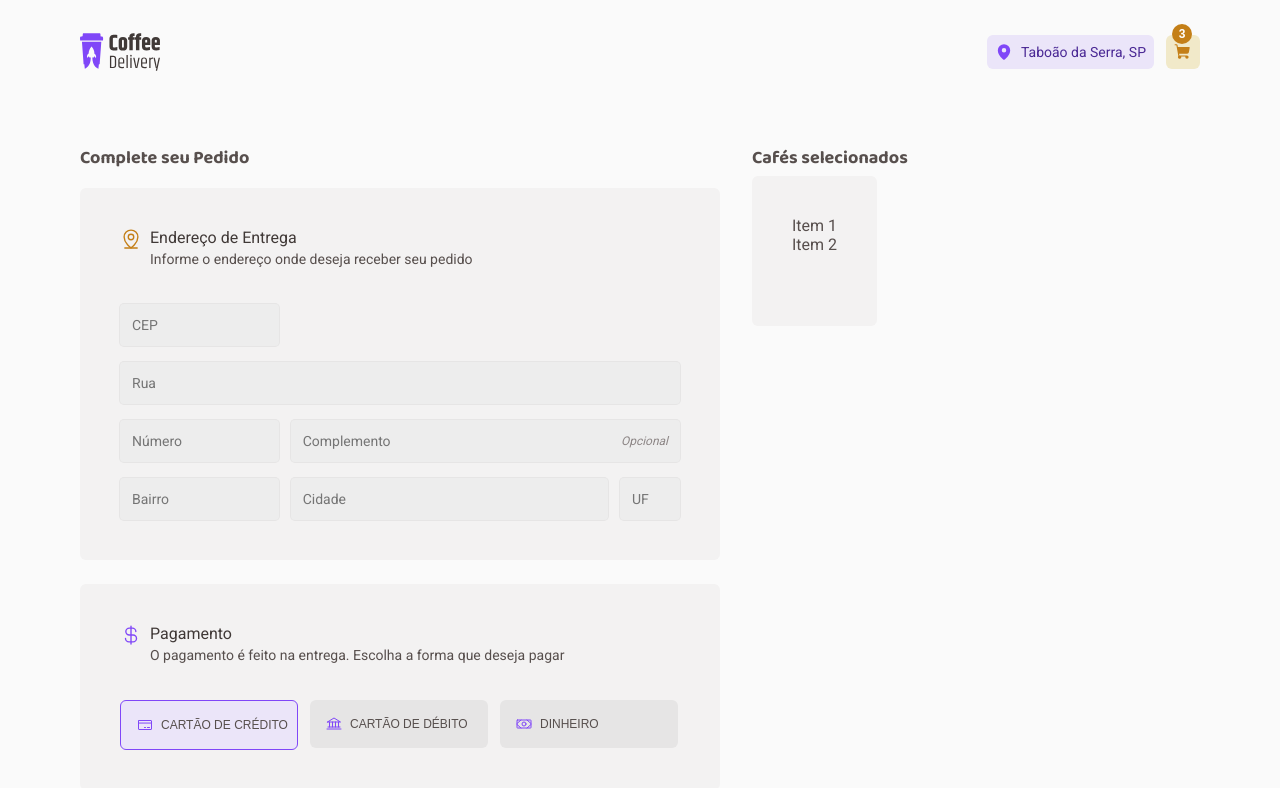
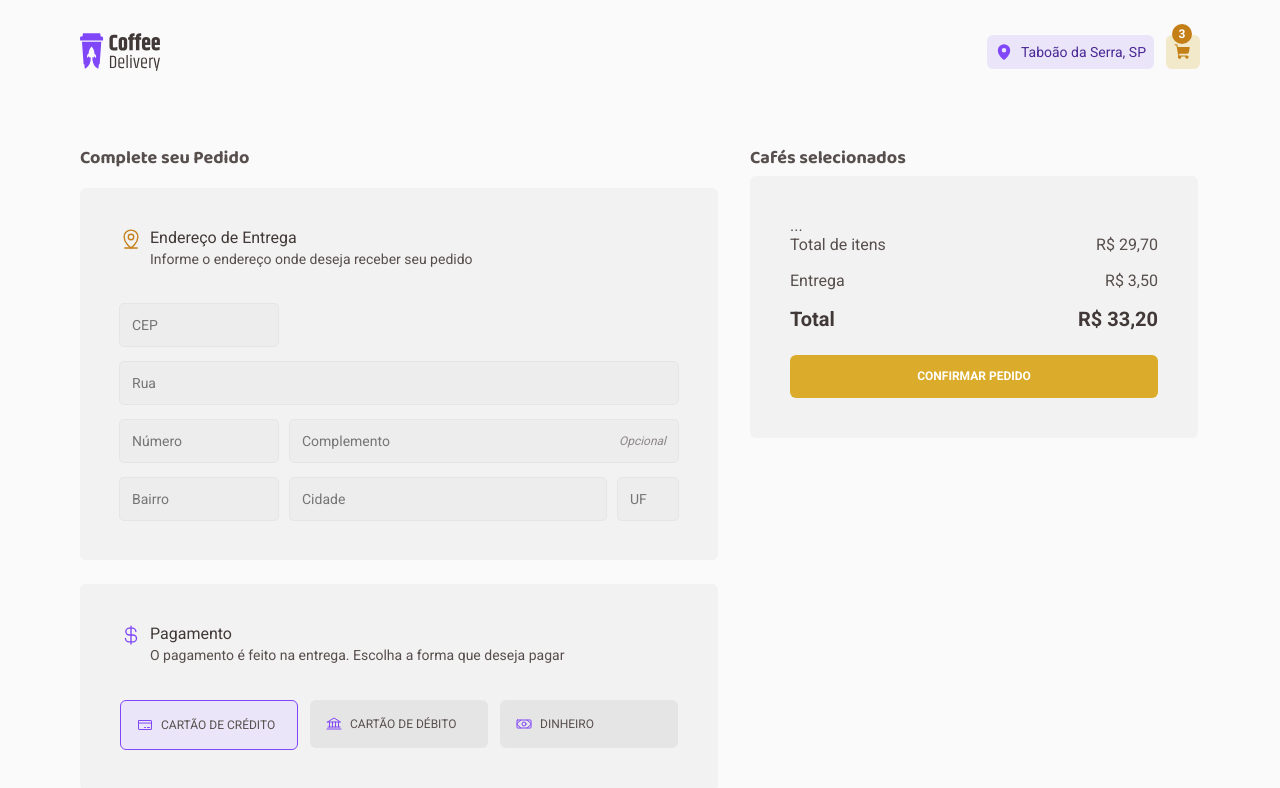
Before and after one commit to rogerrm95/coffee-delivery, a React (Vite) app: page /checkout in a window 1280 px wide. Shown: the top 788 px of the page. Built offline with nearby package versions, Linux system fonts and the light colour scheme.

Commit message:
add: Page - Checkout (Layout) #2

```diff
--- a/src/pages/Checkout/index.tsx
+++ b/src/pages/Checkout/index.tsx
@@ -15,7 +15,10 @@ import {
   HeaderFormAddress,
   HeaderPayment,
   PaymentMethodButtons,
+  CoffeSeleted,
 } from './styles'
+
+import { coffeesList } from '../../utils/coffeeList'
 
 export function Checkout() {
   return (
@@ -91,13 +94,21 @@ export function Checkout() {
 
         <div className="purchase-details">
           <ul>
-            <li>Item 1</li>
-            <li>Item 2</li>
+            <CoffeSeleted>...</CoffeSeleted>
           </ul>
 
           <div>
+            <span>Total de itens</span> <span>R$ 29,70</span>
+            <span>Entrega</span> <span>R$ 3,50</span>
+            <span>
+              <strong>Total</strong>
+            </span>
+            <span>
+              <strong>R$ 33,20</strong>
+            </span>
+          </div>
 
-          </div>
+          <button>Confirmar pedido</button>
         </div>
       </CartStorage>
     </CheckoutContainer>
--- a/src/pages/Checkout/styles.ts
+++ b/src/pages/Checkout/styles.ts
@@ -197,21 +197,82 @@ export const PaymentMethodButtons = styled.div`
 // Carrinho de compras //
 export const CartStorage = styled.section`
   width: 100%;
-  max-width: 28rem;
 
   display: flex;
   flex-direction: column;
   align-items: flex-start;
 
   .purchase-details {
+    width: 100%;
     padding: 2.5rem;
 
     display: flex;
     flex-direction: column;
-    align-items: center;
-    gap: 2rem;
+    justify-content: space-between;
 
     border-radius: 6px;
     background: ${(props) => props.theme.colors['brown-200']};
+
+    // Preços //
+    div {
+      display: grid;
+      grid-template-columns: 1fr 1fr;
+      grid-template-rows: repeat(3, 1fr);
+      gap: 0.75rem;
+      justify-content: space-between;
+
+      & span:nth-child(even) {
+        text-align: right;
+      }
+
+      & span strong {
+        font-weight: 700;
+        font-size: 1.25rem;
+        color: ${(props) => props.theme.colors['brown-800']};
+      }
+    }
+
+    // Confirmar pedido //
+    button {
+      margin-top: 1.5rem;
+      padding: 0.75rem 0.5rem;
+
+      display: flex;
+      align-items: center;
+      justify-content: center;
+      border-radius: 6px;
+
+      font-weight: 700;
+      font-size: 0.75rem;
+      line-height: 160%;
+
+      background: ${(props) => props.theme.colors.yellow};
+      color: ${(props) => props.theme.colors.white};
+      text-transform: uppercase;
+      cursor: pointer;
+
+      transition: background-color 0.3s;
+
+      &:hover {
+        background: ${(props) => props.theme.colors['yellow-dark']};
+      }
+    }
+
+    // Desktop //
+    @media (min-width: 1120px) {
+      & {
+        max-width: 28rem;
+      }
+    }
   }
 `
+// CONTINUAR ... //
+export const CoffeSeleted = styled.li`
+  display: flex;
+  gap: 1.25rem;
+
+  img {
+    width: 4rem;
+    height: auto;
+  }
+`
--- a/src/styles/global.ts
+++ b/src/styles/global.ts
@@ -7,7 +7,7 @@ export const GlobalStyles = createGlobalStyle`
         padding: 0;
     }
 
-    body, input, textarea {
+    body, input, textarea, button {
         font-family: "Roboto", sans-serif;
         font-weight: 400;
         -webkit-font-smoothing: antialiased;
```
